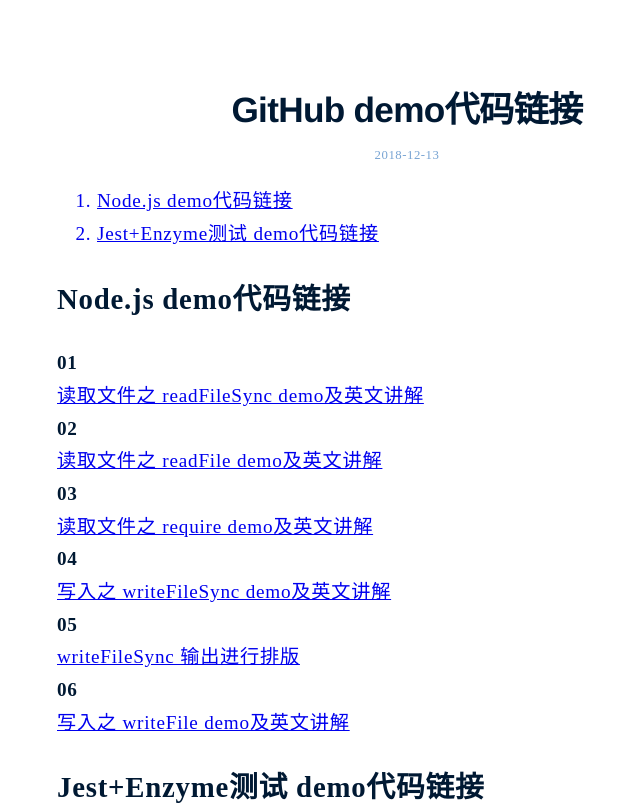
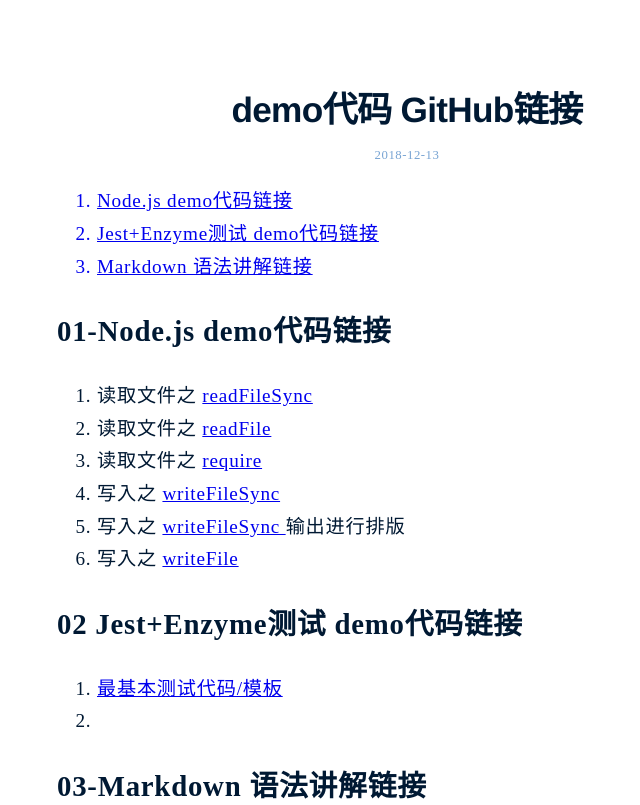
Before and after one commit to MichaelYLZ/blog_2, a Gatsby app: page /articles/article00 in a window 1280 px wide. Shown: the top 805 px of the page, without its empty margins (233-873 px from the left). Built offline with nearby package versions, Linux system fonts and the light colour scheme.

Commit message:
25 commit 加入一个网页y只有一张图片

```diff
--- a/src/pages/articles/article00.js
+++ b/src/pages/articles/article00.js
@@ -9,7 +9,7 @@
 	<article className={styles.container}>
 
     <h1 className={styles.h1}>
-    GitHub demo代码链接
+    demo代码 GitHub链接
     </h1>
 
     <div className={styles.date}>
@@ -23,40 +23,67 @@
     <a href="#header02">
     <li>Jest+Enzyme测试 demo代码链接</li>
     </a>
+    <a href="#header03">
+    <li>Markdown 语法讲解链接</li>
+    </a>
     </ol>
 
     <h1 name="header01">
-    Node.js demo代码链接
+    01-Node.js demo代码链接
     </h1>
 
-    <strong>01</strong><br/>
-    <a href='https://github.com/MichaelYLZ/-readFileSync' target='_blank' rel="noopener noreferrer">读取文件之 readFileSync demo及英文讲解</a><br/>
+    <ol>
 
-    <strong>02</strong><br/>
-    <a href='https://github.com/MichaelYLZ/node_basic_readFile' target='_blank' rel="noopener noreferrer">读取文件之 readFile demo及英文讲解</a><br/>
+    <li>
+    读取文件之 <a href='https://github.com/MichaelYLZ/-readFileSync' target='_blank' rel="noopener noreferrer">readFileSync</a>
+    </li>
 
-    <strong>03</strong><br/>
-    <a href='https://github.com/MichaelYLZ/node_basic_require' target='_blank' rel="noopener noreferrer">读取文件之 require demo及英文讲解</a><br/>
+    <li>
+    读取文件之 <a href='https://github.com/MichaelYLZ/node_basic_readFile' target='_blank' rel="noopener noreferrer">readFile</a>
+    </li>
 
-    <strong>04</strong><br/>
-    <a href='https://github.com/MichaelYLZ/node_basic_-writeFileSync' target='_blank' rel="noopener noreferrer">写入之 writeFileSync demo及英文讲解</a><br/>
+    <li>
+    读取文件之 <a href='https://github.com/MichaelYLZ/node_basic_require' target='_blank' rel="noopener noreferrer">require</a>
+    </li>
 
-    <strong>05</strong><br/>
-    <a href='https://github.com/MichaelYLZ/node_basic_-writeFileSync_02' target='_blank' rel="noopener noreferrer">writeFileSync 输出进行排版</a><br/>
+    <li>
+    写入之 <a href='https://github.com/MichaelYLZ/node_basic_-writeFileSync' target='_blank' rel="noopener noreferrer">writeFileSync</a>
+    </li>
 
-    <strong>06</strong><br/>
-    <a href='https://github.com/MichaelYLZ/node_basic_writeFile' target='_blank' rel="noopener noreferrer">写入之 writeFile demo及英文讲解</a><br/>
+    <li>
+    写入之 <a href='https://github.com/MichaelYLZ/node_basic_-writeFileSync_02' target='_blank' rel="noopener noreferrer">writeFileSync </a>输出进行排版
+    </li>
+
+    <li>
+    写入之 <a href='https://github.com/MichaelYLZ/node_basic_writeFile' target='_blank' rel="noopener noreferrer">writeFile</a>
+    </li>
+
+    </ol>
+
+    <h1 name="header02">
+    02 Jest+Enzyme测试 demo代码链接
+    </h1>
+
+    <ol>
+
+    <li>
+    <a href='https://github.com/MichaelYLZ/basic_Jest_test' target='_blank' rel="noopener noreferrer">最基本测试代码/模板</a>
+    </li>
 
 
+    <li>
 
-    <h1 name="header02">
-    Jest+Enzyme测试 demo代码链接
+    </li>
+
+    </ol>
+
+    <h1 name="header03">
+    03-Markdown 语法讲解链接
     </h1>
 
-    <strong>01</strong><br/>
-    <a href='https://github.com/MichaelYLZ/basic_Jest_test' target='_blank' rel="noopener noreferrer">最基本测试代码demo / 模板</a><br/>
+    <a href='https://www.markdownguide.org/basic-syntax' target='_blank' rel="noopener noreferrer">这个网站</a> <span className={styles.code}>markdown</span>讲得不错<br/>
 
-    <strong>02</strong><br/>
+
     <a href='' target='_blank' rel="noopener noreferrer">具体操作可点击这里</a><br/>
 
     关键词
@@ -97,7 +124,7 @@
 
     链接
 
-    <a href='' target='_blank' rel="noopener noreferrer">具体操作可点击这里</a>
+    <a href='baidu.com' target='_blank' rel="noopener noreferrer">具体操作可点击这里</a>
 
     </article>
 )
--- a/src/pages/articles/articleList.js
+++ b/src/pages/articles/articleList.js
@@ -15,7 +15,7 @@
            href='/../articles/article00/'
            target='_blank'
         >
-          <strong>01</strong> GitHub demo代码链接
+          <strong>01</strong> demo代码 GitHub链接
         </a>
       </div>
 
```
Also changed, not shown: src/pages/imgs/catPicture.js (added, +7 -0 lines), src/pages/imgs/imgList.js (+9 -0 lines).
